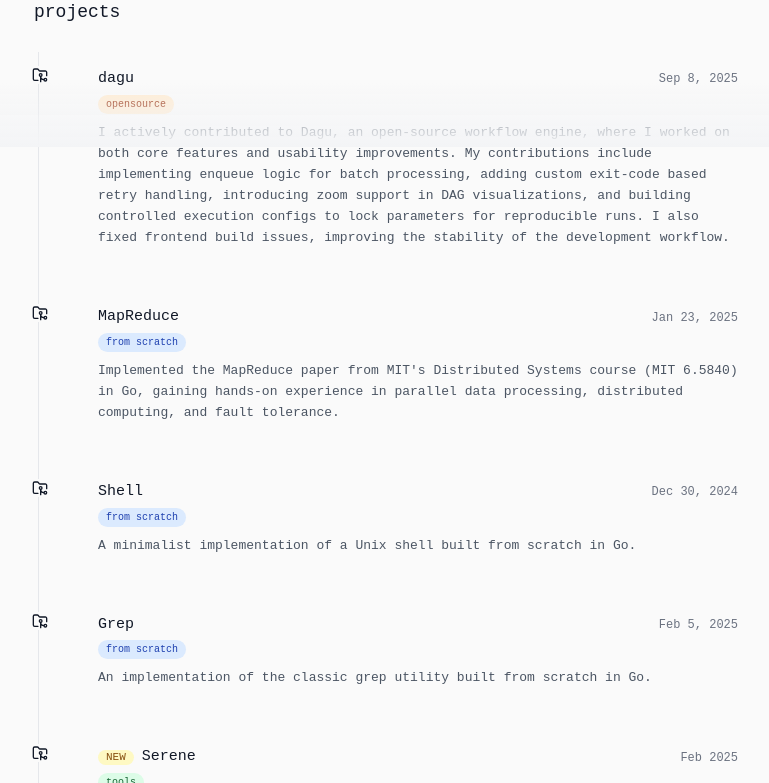
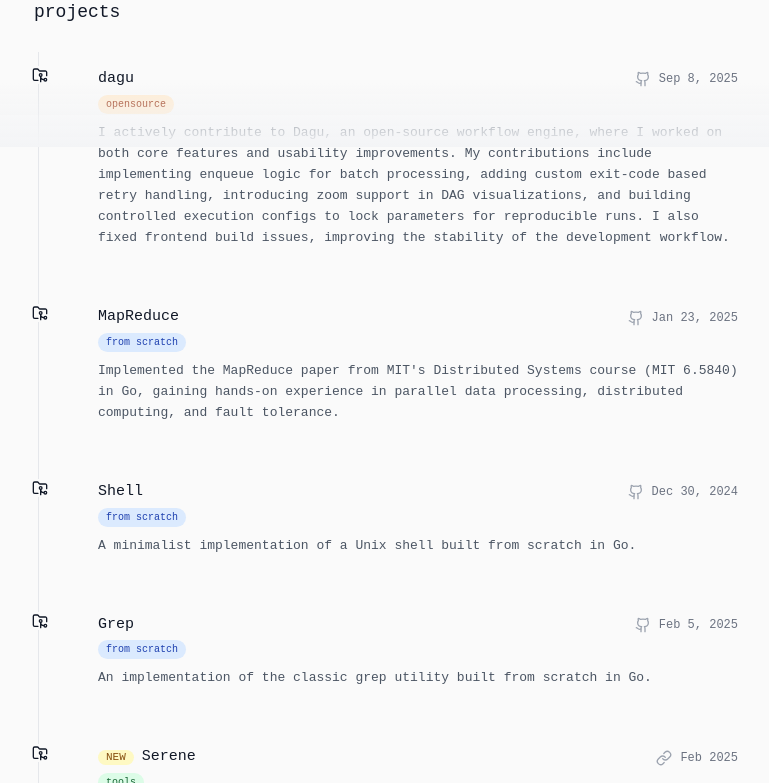
Before and after one commit to kriyanshii/kriyanshii.github.io, a React (Vite) app: page / in a window 1280 px wide. Shown: the part 717-1500 px from the top of the page, without its empty margins (246-1015 px from the left). Built offline with nearby package versions, Linux system fonts and the light colour scheme.

Commit message:
changed timeline icons

```diff
--- a/src/components/Timeline.tsx
+++ b/src/components/Timeline.tsx
@@ -60,7 +60,38 @@
                       {item.title}
                     </h3>
                   </div>
-                  <span className="text-xs font-medium text-gray-500 dark:text-gray-400 shrink-0">{item.date}</span>
+                  <div className="flex items-center gap-2 shrink-0">
+                    {/* GitHub link for project items */}
+                    {item.type === 'project' && item.link && item.link.includes('github.com') && (
+                      <a
+                        href={item.link}
+                        target="_blank"
+                        rel="noopener noreferrer"
+                        onClick={(e) => e.stopPropagation()}
+                        className="text-gray-400 hover:text-gray-600 dark:text-gray-500 dark:hover:text-gray-300 transition-colors"
+                        title="View on GitHub"
+                      >
+                        <Github size={16} />
+                      </a>
+                    )}
+                    {/* Platform link for non-GitHub project items */}
+                    {item.type === 'project' && item.link && !item.link.includes('github.com') && (
+                      <a
+                        href={item.link}
+                        target="_blank"
+                        rel="noopener noreferrer"
+                        onClick={(e) => e.stopPropagation()}
+                        className="text-gray-400 hover:text-gray-600 dark:text-gray-500 dark:hover:text-gray-300 transition-colors"
+                        title="View Platform"
+                      >
+                        <svg width="16" height="16" viewBox="0 0 24 24" fill="none" stroke="currentColor" strokeWidth="2" strokeLinecap="round" strokeLinejoin="round">
+                          <path d="M10 13a5 5 0 0 0 7.54.54l3-3a5 5 0 0 0-7.07-7.07l-1.72 1.71"/>
+                          <path d="M14 11a5 5 0 0 0-7.54-.54l-3 3a5 5 0 0 0 7.07 7.07l1.71-1.71"/>
+                        </svg>
+                      </a>
+                    )}
+                    <span className="text-xs font-medium text-gray-500 dark:text-gray-400">{item.date}</span>
+                  </div>
                 </div>
                 {item.tags && item.tags.length > 0 && (
                   <div className="flex flex-wrap gap-1 mb-2">
--- a/src/pages/Home.tsx
+++ b/src/pages/Home.tsx
@@ -26,7 +26,7 @@
 			title: "dagu",
 			date: "Sep 8, 2025",
 			description:
-				"I actively contributed to Dagu, an open-source workflow engine, where I worked on both core features and usability improvements. My contributions include implementing enqueue logic for batch processing, adding custom exit-code based retry handling, introducing zoom support in DAG visualizations, and building controlled execution configs to lock parameters for reproducible runs. I also fixed frontend build issues, improving the stability of the development workflow.",
+				"I actively contribute to Dagu, an open-source workflow engine, where I worked on both core features and usability improvements. My contributions include implementing enqueue logic for batch processing, adding custom exit-code based retry handling, introducing zoom support in DAG visualizations, and building controlled execution configs to lock parameters for reproducible runs. I also fixed frontend build issues, improving the stability of the development workflow.",
 			link: "https://github.com/dagu-org/dagu/pulls?q=is:pr+author:kriyanshii",
 			tags: ["opensource"],
 		},
```
Also changed, not shown: src/content/blog/kriyanshii.md (line endings or trailing spaces).
